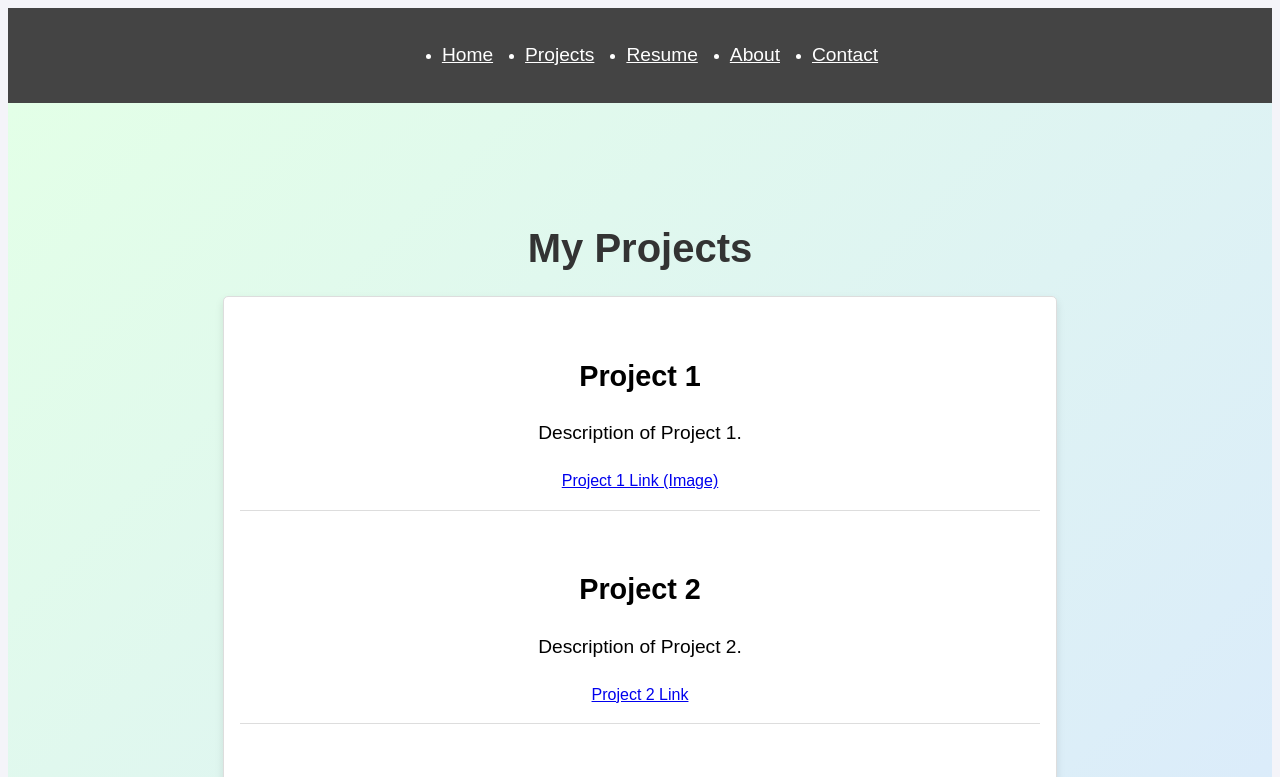
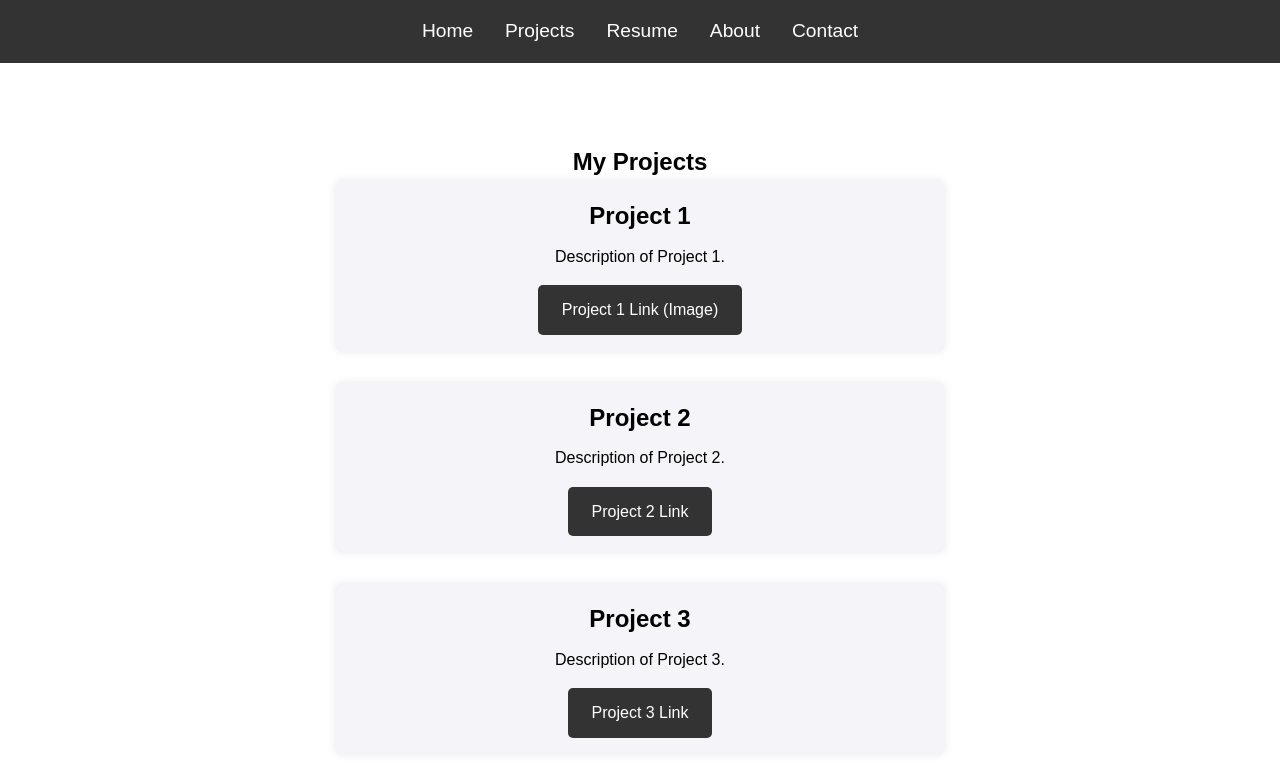
Before and after one commit to MathChewDoor/try-new-stuff, a plain HTML site: page pages/projects/index.html in a window 1280 px wide. Shown: the top 777 px of the page. Drawn offline with Linux system fonts and the light colour scheme.

Commit message:
trgtgtgli

```diff
--- a/pages/projects/assets/css/style.css
+++ b/pages/projects/assets/css/style.css
@@ -1,15 +1,23 @@
+/* Reset some default browser styles */
+body, h1, h2, p, ul, li, a {
+    margin: 0;
+    padding: 0;
+    text-decoration: none;
+    list-style: none;
+}
+
 /* Basic styling */
 body {
-    font-family: 'Arial', sans-serif;
+    font-family: Arial, sans-serif;
     line-height: 1.6;
     display: flex;
     flex-direction: column;
     min-height: 100vh;
-    background: #f4f4f9;
+    margin: 0; /* Added to ensure no default margin */
 }
 
 header {
-    background-color: #444;
+    background-color: #333;
     color: white;
     padding: 1rem 0;
 }
@@ -30,58 +38,67 @@ nav a:hover {
     color: #f4a261;
 }
 
-#projects {
+.hero {
     flex: 1;
     display: flex;
     flex-direction: column;
     justify-content: center;
     align-items: center;
     padding: 5rem 2rem;
-    background: linear-gradient(135deg, #e3ffe7, #d9e7ff);
+    background: #f4f4f9;
     text-align: center;
-    min-height: 60vh;
+    min-height: 60vh; /* Ensure a large space for the hero section */
 }
 
-#projects h1 {
+.hero h1 {
     font-size: 2.5rem;
     margin-bottom: 1rem;
-    color: #333;
+    color: #333; /* Added color for better readability */
+}
+
+section {
+    padding: 5rem 2rem;
+    text-align: center;
 }
 
 .projects-container {
-    max-width: 800px;
-    width: 100%;
-    margin: 0 auto;
-    padding: 1rem;
-    border: 1px solid #ddd;
-    border-radius: 5px;
-    background: white;
-    box-shadow: 0 4px 8px rgba(0, 0, 0, 0.1);
+    display: flex;
+    flex-wrap: wrap;
+    justify-content: center;
+    gap: 2rem;
 }
 
 .project {
-    margin-bottom: 1rem;
+    background-color: #f4f4f9;
     padding: 1rem;
-    border-bottom: 1px solid #ddd;
-    transition: transform 0.3s ease, box-shadow 0.3s ease;
+    border-radius: 5px;
+    width: calc(50% - 2rem);
+    box-shadow: 0 0 10px rgba(0, 0, 0, 0.1);
 }
 
 .project h2 {
-    font-size: 1.8rem;
     margin-bottom: 0.5rem;
 }
 
 .project p {
-    font-size: 1.2rem;
+    margin-bottom: 1rem;
 }
 
-.project:hover {
-    transform: scale(1.05);
-    box-shadow: 0 8px 16px rgba(0, 0, 0, 0.2);
+.project a {
+    display: inline-block;
+    padding: 0.75rem 1.5rem;
+    background-color: #333;
+    color: white;
+    border-radius: 5px;
+    transition: background-color 0.3s ease;
+}
+
+.project a:hover {
+    background-color: #f4a261;
 }
 
 footer {
-    background-color: #444;
+    background-color: #333;
     color: white;
     text-align: center;
     padding: 1rem 0;
--- a/pages/projects/index.html
+++ b/pages/projects/index.html
@@ -10,11 +10,11 @@
     <header>
         <nav>
             <ul>
-                <li><a href="./index.html">Home</a></li>
-                <li><a href="./pages/page1/index.html">Projects</a></li>
-                <li><a href="./pages/page2/index.html">Resume</a></li>
-                <li><a href="./pages/page3/index.html">About</a></li>
-                <li><a href="./pages/page4/index.html">Contact</a></li>
+                <li><a href="../../index.html" class="btn">Home</a></li>
+                <li><a href="../projects/index.html">Projects</a></li>
+                <li><a href="../resume/index.html">Resume</a></li>
+                <li><a href="../about/index.html">About</a></li>
+                <li><a href="../contact/index.html">Contact</a></li>
             </ul>
         </nav>
     </header>
```
Also changed, not shown: pages/about/index.html (+5 -5 lines), pages/contacts/index.html (+5 -5 lines), pages/resume/index.html (+5 -5 lines).
